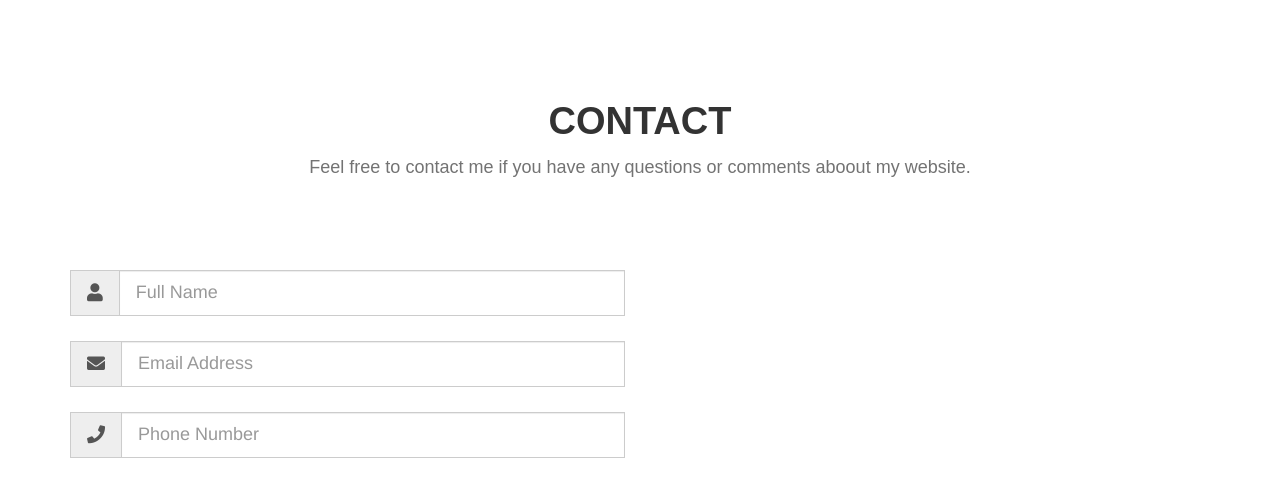
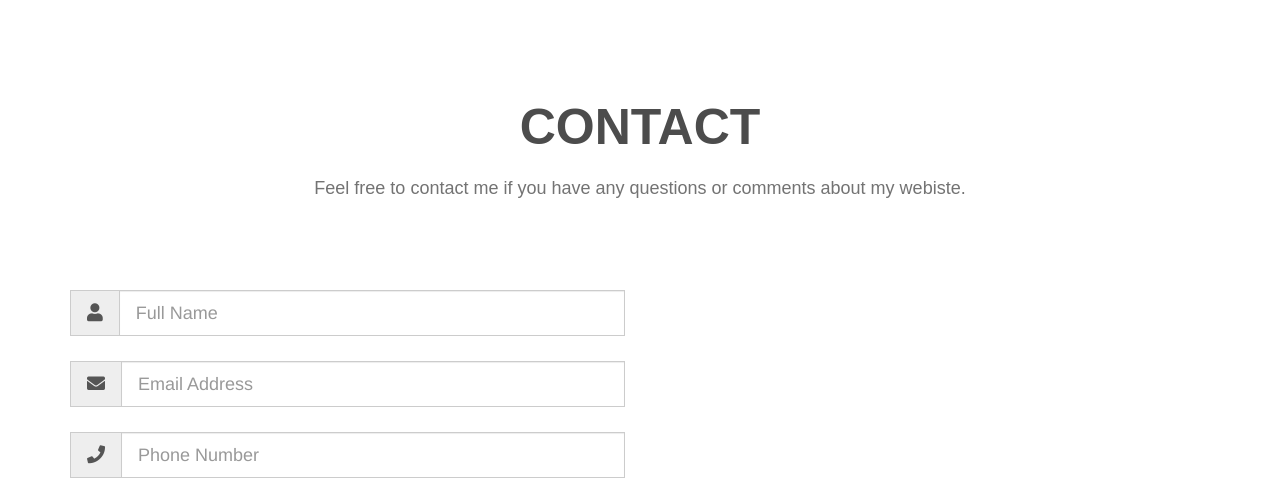
Before and after one commit to PatriceDouge/patricedouge.github.io, a plain HTML site: page index.html in a window 1280 px wide. Shown: the part 2046-2546 px from the top of the page. Drawn offline with nearby package versions, Linux system fonts and the light colour scheme.

Commit message:
Removed duplicate contact section

```diff
--- a/index.html
+++ b/index.html
@@ -144,31 +144,6 @@
     <!-- CONTACT -->
 
     <div id="contact" class="contact">
-
-        <div class="container">
-
-            <div class="row">
-
-                <h2 class="wow fadeInUp">Contact</h2>
-                <p class="wow fadeInUp" data-wow-delay="0.4">Feel free to contact me if you have any questions or comments aboout my website. </p>
-
-                <div class="col-lg-6 col-md-6">
-                    <div class="input-group input-group-lg wow fadeInUp" data-wow-delay="0.8s">
-                        <span class="input-group-addon" id="sizing-addon1"><i class="fa fa-user" aria-hidden="true"></i></span>
-                        <input type="text" class="form-control" aria-describedby="sizing-addon1" placeholder="Full Name">
-                    </div>
-
-                    <div class="input-group input-group-lg wow fadeInUp" data-wow-delay="1.2s">
-                        <span class="input-group-addon" id="sizing-addon1"><i class="fa fa-envelope" aria-hidden="true"></i></span>
-                        <input type="text" class="form-control" aria-describedby="sizing-addon1" placeholder="Email Address">
-                    </div>
-
-                    <div class="input-group input-group-lg wow fadeInUp" data-wow-delay="1.6s">
-                        <span class="input-group-addon" id="sizing-addon1"><i class="fa fa-phone" aria-hidden="true"></i></span>
-                        <input type="text" class="form-control" aria-describedby="sizing-addon1" placeholder="Phone Number">
-                    </div>
-
-<div id="contact" class="contact">
         <div class="container">
             <div class="row">
                 <h1 class="wow fadeInUp">Contact</h1>
@@ -192,6 +167,8 @@
                             <textarea name="" id="" cols="80" rows="6" class="form-control"></textarea>
                         </div>
                         <button class="btn btn-lg wow fadeInUp" data-wow-delay="2.4s">Submit Your Message</button>
+                    </div>
+
                 </div>
 
             </div>
```
Lines whose indentation alone changed are shown as unchanged.
